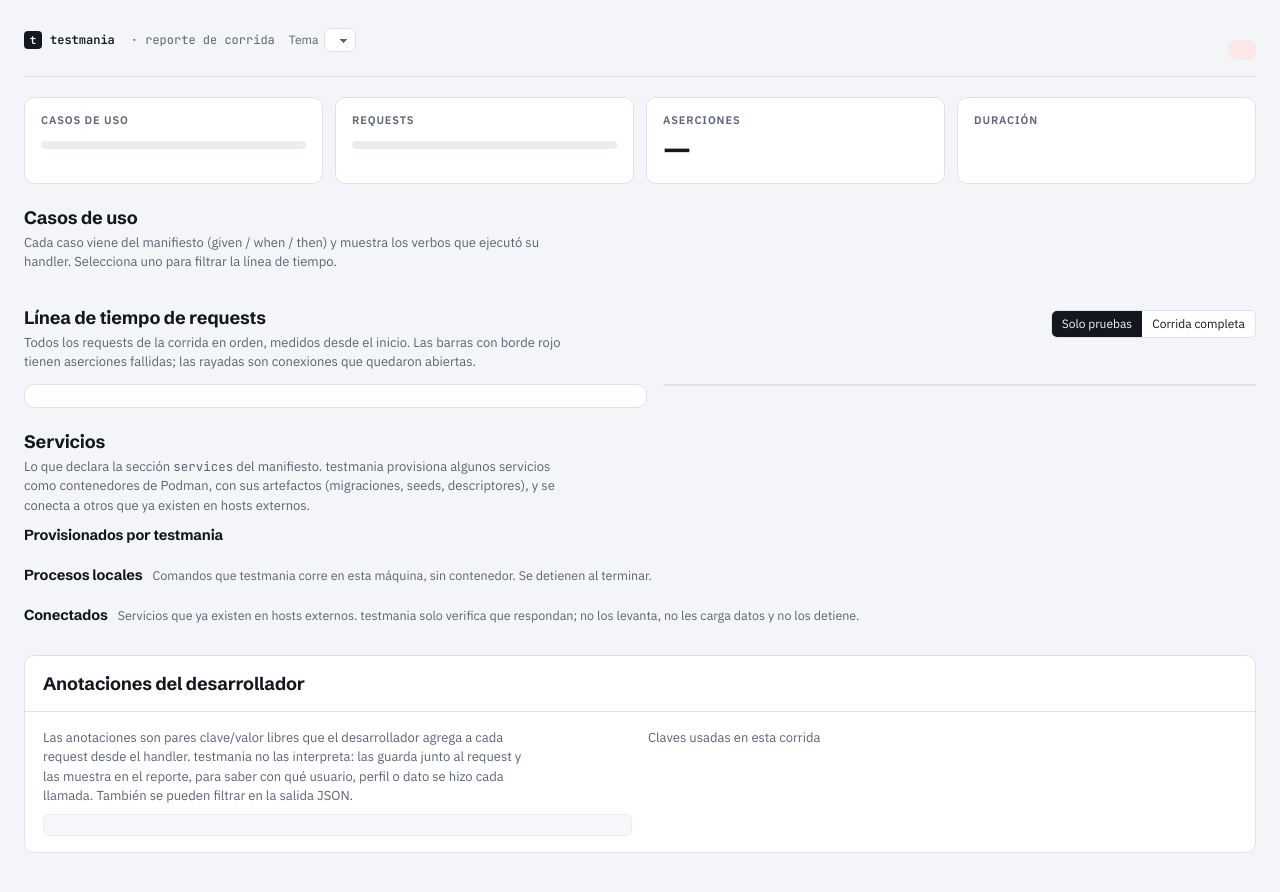
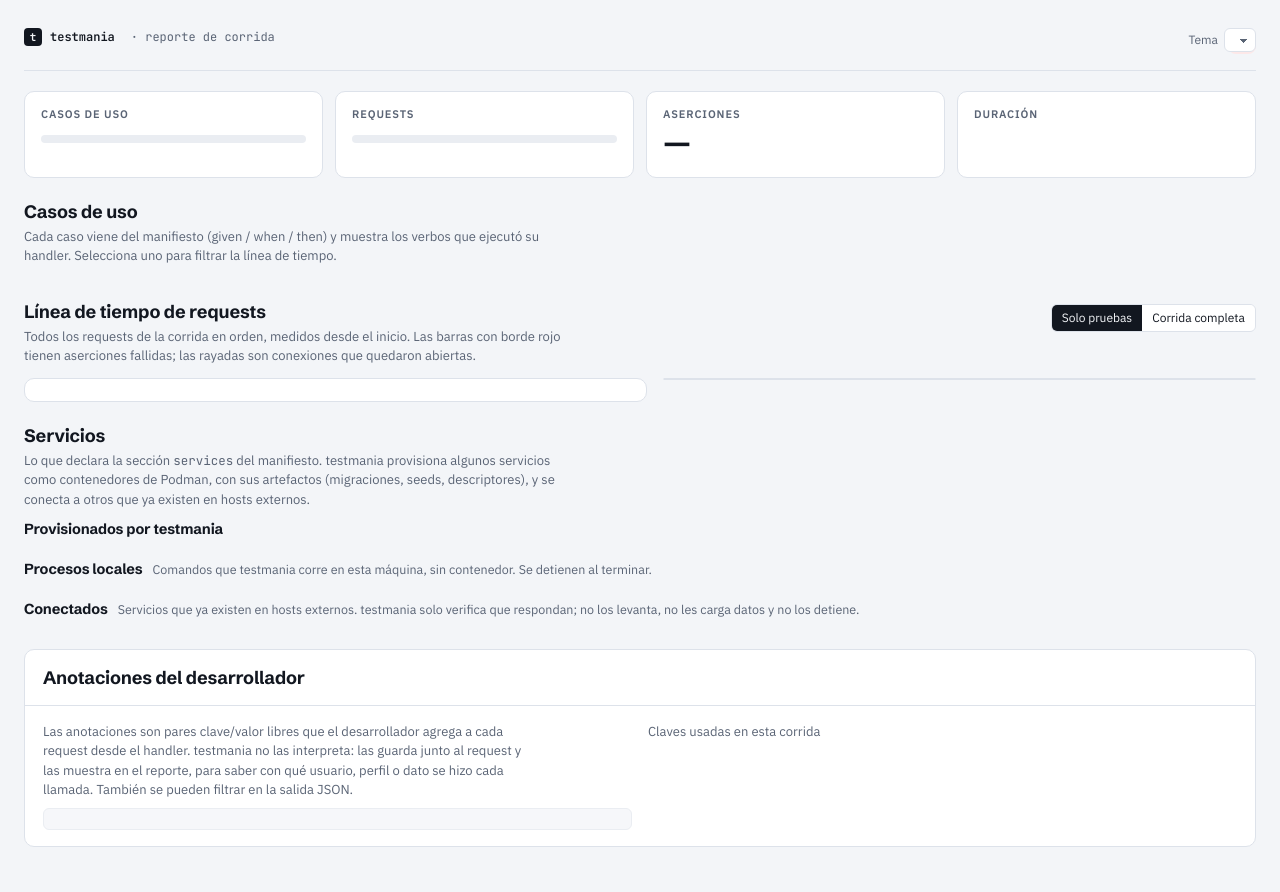
Before and after one commit to JonDotsoy/testcase, a website: page testcase/assets/report.template.html in a window 1280 px wide. Drawn offline with Linux system fonts and the light colour scheme.

Commit message:
Selector de temas alineado a la derecha de la cabecera
Co-Authored-By: Claude Opus 5.5 <noreply@anthropic.com>
Claude-Session: https://claude.ai/code/session_01BqvTdKwTymvsyCerFysupm

```diff
--- a/testcase/assets/report.template.html
+++ b/testcase/assets/report.template.html
@@ -47,7 +47,8 @@ button{font:inherit;color:inherit}
 .brand b{color:var(--ink);font-weight:600}
 .logo{width:18px;height:18px;border-radius:4px;background:var(--ink);display:grid;place-items:center;color:var(--bg);font-weight:700;font-size:11px}
 .brand-row{display:flex;flex-wrap:wrap;align-items:center;gap:8px 14px}
-.theme-pick{display:inline-flex;align-items:center;gap:6px;font-size:12px;color:var(--muted)}
+.theme-pick{display:inline-flex;align-items:center;gap:6px;margin-left:auto;font-size:12px;color:var(--muted)}
+@media (min-width:640px){.runhead{position:relative}.theme-pick{position:absolute;top:0;right:0}}
 .theme-pick select{font:inherit;font-size:12px;color:var(--ink);background:var(--surface);border:1px solid var(--line);border-radius:6px;padding:2px 22px 2px 8px;appearance:none;background-image:linear-gradient(45deg,transparent 50%,var(--muted) 50%),linear-gradient(135deg,var(--muted) 50%,transparent 50%);background-position:calc(100% - 11px) 55%,calc(100% - 7px) 55%;background-size:4px 4px;background-repeat:no-repeat;cursor:pointer}
 .runhead h1{font-size:clamp(24px,3.4vw,34px);margin-top:6px;font-weight:800}
 .runhead h1 span{color:var(--muted);font-weight:600}
```
